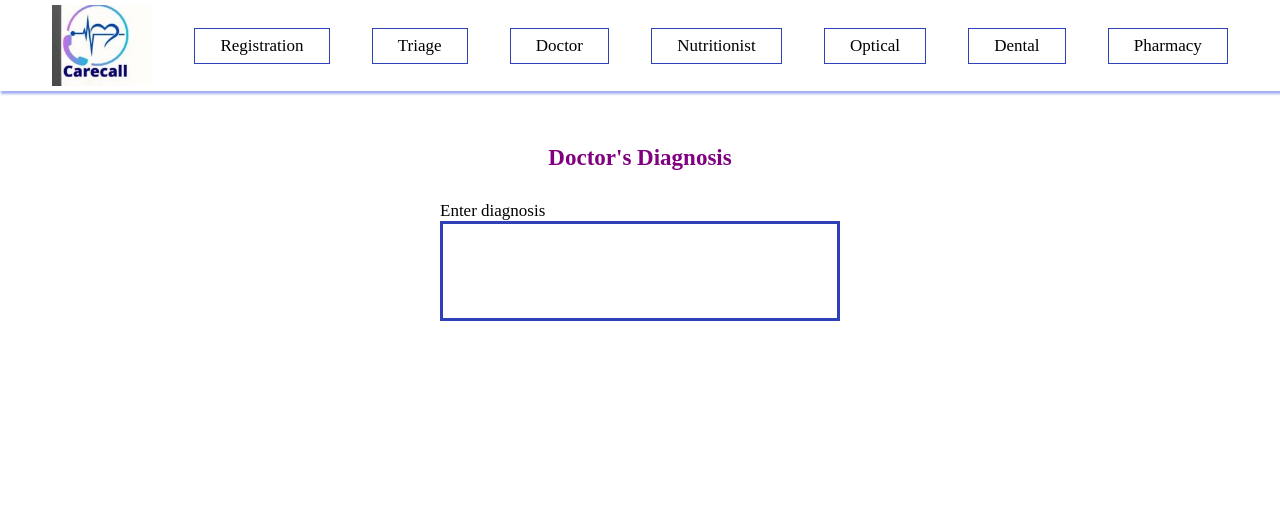
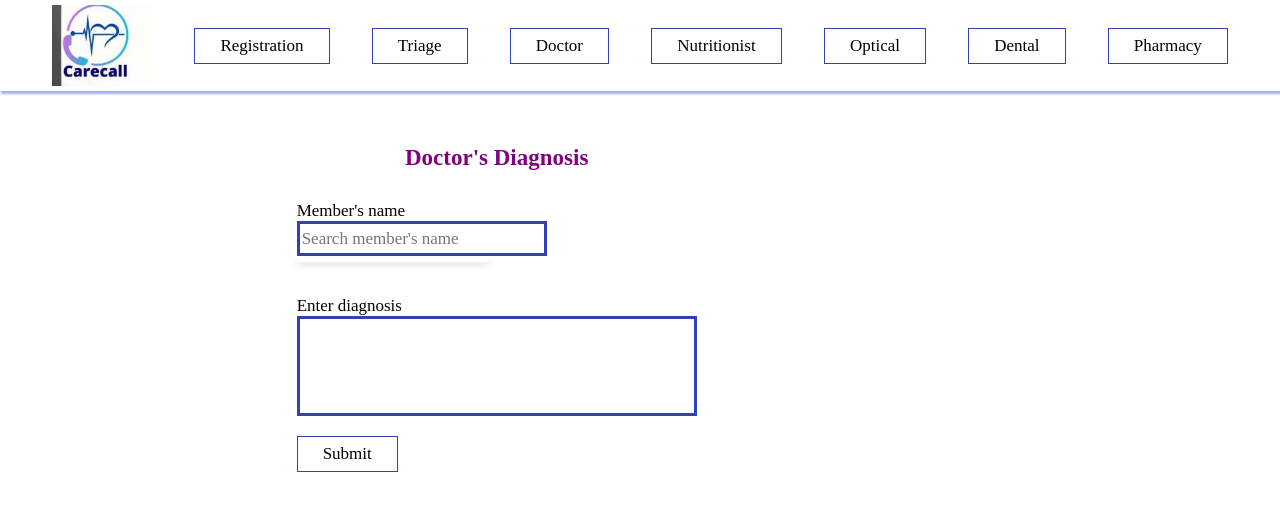
Before and after one commit to Ephraim19/Carecall, a React (Create React App) app: page /camp in a window 1280 px wide. Both pictures are taken after a click on the button "Doctor". Shown: the top 510 px of the page. Built offline with nearby package versions, Linux system fonts and the light colour scheme.

Commit message:
Doctor crud operations

```diff
--- a/src/components/Camps/Doctor.js
+++ b/src/components/Camps/Doctor.js
@@ -1,21 +1,105 @@
-import React from "react";
+import { FOCUSABLE_SELECTOR } from "@testing-library/user-event/dist/utils";
+import React, { useState } from "react";
+import { get, push, ref, update } from "firebase/database";
+import { database } from "../Firebase";
+import Cookies from "js-cookie";
+import { ToastContainer, toast } from "react-toastify";
 
-const Doctor = () => {
+const Doctor = (props) => {
+  const [member, setMember] = React.useState("");
+  const [member1, setMember1] = React.useState("");
+  const [searched, setSearched] = React.useState([]);
+  const [searchId, setSearchId] = useState("");
+  const [doctor, setDoctor] = React.useState("");
+
+  const searchMember = (e) => {
+    setMember1(e.target.value);
+
+    var searches = props.campData.filter((name) =>
+      name.member.toLowerCase().includes(e.target.value.toLowerCase())
+    );
+    setSearched(searches);
+  };
+
+  const handleResultClick = (patient) => {
+    setSearched([]);
+    setMember1(patient.member);
+    setSearchId(patient.id);
+  };
+
+  const Push = (e) => {
+    e.preventDefault();
+    setMember("Doctor");
+    //Update triage data
+    const updates = {};
+    updates["/doctor"] = doctor;
+
+    const dbRef = ref(
+      database,
+      "camps/" + Cookies.get("camp") + "/" + searchId
+    );
+    update(dbRef, updates)
+      .then(() => {
+        toast.success("Doctor's data saved successfully");
+        setDoctor("");
+        setMember1("");
+      })
+      .catch((error) => {
+        toast.error("Doctor's data not saved");
+      });
+  };
+
   return (
     <div className="dashboard">
+      <section>
         <form>
-        <h4 style={{ color: "purple", fontSize: "23px", textAlign: "center" }}>
+          <h4
+            style={{ color: "purple", fontSize: "23px", textAlign: "center" }}
+          >
             Doctor's Diagnosis
           </h4>
+
+          <label>
+            <b>Member's name</b> <br />
+            <input
+              placeholder="Search member's name"
+              type="text"
+              value={member1}
+              onChange={searchMember}
+            />
+          </label>
+        </form>
+        {searched ? (
+          <ul className="searchable">
+            {searched.map((patient) => (
+              <div key={patient.id} onClick={() => handleResultClick(patient)}>
+                <li>{patient.member}</li>
+              </div>
+            ))}
+          </ul>
+        ) : (
+          " "
+        )}
+        <br />
+        <br />
+
+        <form>
           <label for="userInput">Enter diagnosis</label>
           <br />
           <input
+            value={doctor}
+            onChange={(e) => setDoctor(e.target.value)}
             type="text"
             id="userInput"
             name="userInput"
             style={{ "font-size": "16px", width: "400px", height: "100px" }}
           ></input>
+          <br />
+          <br />
+          <button onClick={Push}>Submit</button>
         </form>
+      </section>
+      <ToastContainer />
     </div>
   );
 };
--- a/src/components/Camps/Home.js
+++ b/src/components/Camps/Home.js
@@ -1,4 +1,4 @@
-import React from "react";
+import React,{useState} from "react";
 import carecall from "../carecall.png";
 import Registration from "./Registration";
 import Triage from "./Triage";
@@ -147,7 +147,7 @@ const Home = () => {
 
       {member === "Registration" && <Registration campData={campData} />}
       {member === "Triage" && <Triage campData={campData} />}
-      {member === "Doctor" && <Doctor />}
+      {member === "Doctor" && <Doctor campData={campData} />}
       {member === "Nutritionist" && <Nutritionist />}
       {member === "Optical" && <Optical />}
       {member === "Dental" && <Dental />}
--- a/src/components/Camps/Triage.js
+++ b/src/components/Camps/Triage.js
@@ -33,7 +33,7 @@ const Triage = (props) => {
 
   const Push = (e) => {
     e.preventDefault();
-    setMember1("Triage");
+    setMember("Triage");
     //Update triage data
     const updates = {};
     updates["/weight"] = weight;
```
Lines whose indentation alone changed are shown as unchanged.
